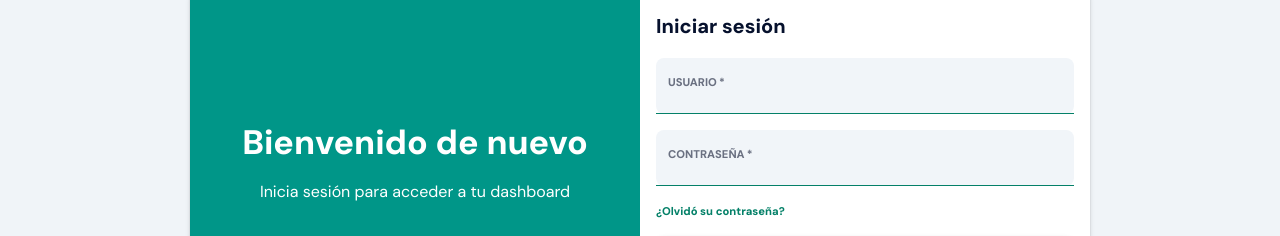
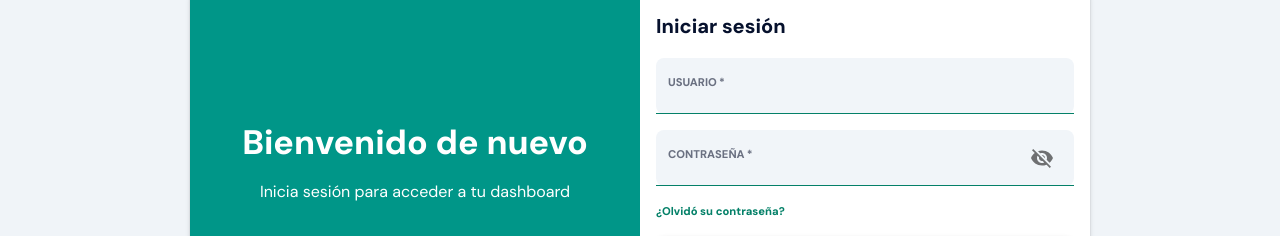
Before and after one commit to danielmuelasr/danmcode-base, a React (Vite) app: page / in a window 1280 px wide. Shown: the part 237-473 px from the top of the page. Built offline with nearby package versions, Linux system fonts and the light colour scheme.

Commit message:
(WiP): adding inputs reusable components

```diff
--- a/package.json
+++ b/package.json
@@ -12,13 +12,15 @@
   "dependencies": {
     "@emotion/react": "^11.14.0",
     "@emotion/styled": "^11.14.0",
+    "@hookform/resolvers": "^5.0.1",
     "@mui/icons-material": "^7.0.2",
     "@mui/material": "^7.0.2",
     "@toolpad/core": "^0.14.0",
     "react": "^19.0.0",
     "react-dom": "^19.0.0",
     "react-hook-form": "^7.56.1",
-    "react-router-dom": "^7.5.1"
+    "react-router-dom": "^7.5.1",
+    "zod": "^3.24.3"
   },
   "devDependencies": {
     "@eslint/js": "^9.22.0",
--- /dev/null
+++ b/src/app/components/form/input.password.tsx
@@ -0,0 +1,44 @@
+import { Visibility, VisibilityOff } from "@mui/icons-material";
+import { FilledInput, FormControl, FormHelperText, InputAdornment, InputLabel } from "@mui/material";
+import IconButton from '@mui/material/IconButton';
+import { useState } from "react";
+import { Control, Controller, FieldValues, Path } from "react-hook-form";
+
+interface InputPasswordProps<T extends FieldValues> {
+    control: Control<T>;
+    label: string;
+    id: string;
+    name: Path<T>;
+}
+
+export const InputPassword = <T extends FieldValues>(props: InputPasswordProps<T>) => {
+    const { label, id, name, control } = props;
+
+    const [showPassword, setShowPassword] = useState(false);
+    const handleClickShowPassword = () => setShowPassword(!showPassword);
+
+    return (
+        <Controller
+            name={name}
+            control={control}
+            render={({ field, fieldState: { error } }) => (
+                <FormControl variant="filled" error={!!error} required>
+                    <InputLabel>{label}</InputLabel>
+                    <FilledInput
+                        id={id}
+                        {...field}
+                        type={showPassword ? 'text' : 'password'}
+                        endAdornment={
+                            <InputAdornment position="end">
+                                <IconButton onClick={handleClickShowPassword}>
+                                    {showPassword ? <Visibility /> : <VisibilityOff />}
+                                </IconButton>
+                            </InputAdornment>
+                        }
+                    />
+                    {error && <FormHelperText>{error.message}</FormHelperText>}
+                </FormControl>
+            )}
+        />
+    );
+};
--- /dev/null
+++ b/src/app/lib/domain/auth/validations/login.validations.ts
@@ -0,0 +1,12 @@
+import {z} from 'zod';
+
+
+export const loginValidations = z
+.object({
+    username : z.string({
+        required_error: 'El nombre de usuario es requerido',
+    }).min(3, 'El nombre de usuario debe tener al menos 6 caracteres'),
+    password : z.string({
+        required_error: 'La contraseña es requerida',
+    }).min(6, 'La contraseña debe tener al menos 6 caracteres'),
+})
--- a/src/app/pages/login.tsx
+++ b/src/app/pages/login.tsx
@@ -1,11 +1,19 @@
 import { Box, Button, Card, CardContent, Stack, TextField, Typography, useMediaQuery, useTheme } from "@mui/material";
 import { useForm } from "react-hook-form";
+import { InputPassword } from "../components/form/input.password";
+import { zodResolver } from "@hookform/resolvers/zod";
+import { loginValidations } from "../lib/domain/auth/validations/login.validations";
 
 export const LoginPage = () => {
     const theme = useTheme();
     const isMobile = useMediaQuery(theme.breakpoints.down('sm'));
 
-    const { handleSubmit } = useForm({
+    const {
+        control,
+        handleSubmit,
+    } = useForm({
+        resolver: zodResolver(loginValidations),
+        mode: 'onChange',
         defaultValues: {
             username: '',
             password: '',
@@ -80,11 +88,12 @@ export const LoginPage = () => {
                                     required
                                 />
 
-                                <TextField
-                                    variant="filled"
+                                <InputPassword
+                                    id="password"
+                                    label="Contraseña"
                                     name="password"
-                                    label="Contraseña"
-                                    required
+                                    control={control}
+
                                 />
 
                                 <Box sx={{
```
Also changed, not shown: 1 other file (tests, documents, lock files or other folders).
